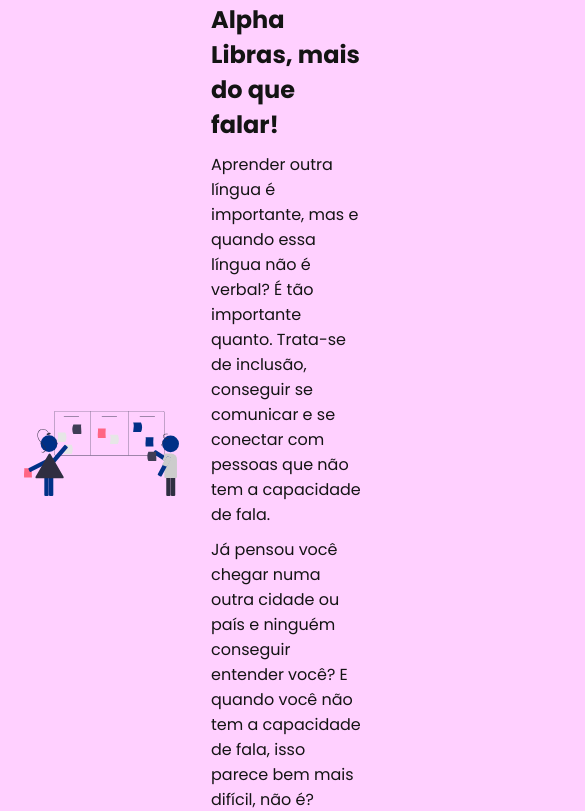
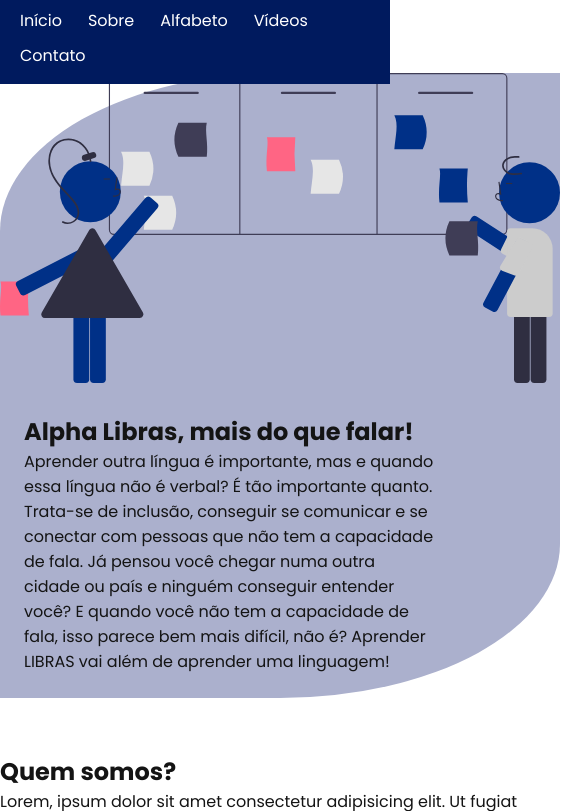
Before and after one commit to HipnosM/projeto-html-css-fsm3, a plain HTML site: page index.html in a window 390 px wide. Shown: the part 82-893 px from the top of the page, 585 px wide, since content can reach past the window. Drawn offline with Linux system fonts and the light colour scheme.

Commit message:
update: add alguns estilo na seção de inicio e feita a responsividade da nav e do inicio

```diff
--- a/assets/css/style.css
+++ b/assets/css/style.css
@@ -2,6 +2,8 @@
 
 html {
     scroll-behavior: smooth;
+    display: grid;
+    place-items: center;
 }
 
 * {
@@ -12,20 +14,19 @@ html {
     color: #141414;
 }
 
-body {
-    background-color: rgb(255, 208, 255);
-}
-
 header {
-    position: sticky;
+    width: 100%;
+    position: fixed;
     top: 0;
 }
 
 header nav {
-    background-color: #141414;
+    background-color: #001a5e;
     display: flex;
     align-items: center;
     justify-content: space-between;
+    width: 100%;
+    max-width: 1400px;
     height: 3.75rem;
     padding: 0.37rem 0.75rem;
 
@@ -46,6 +47,13 @@ header nav {
 
         & button {
             cursor: pointer;
+
+            &:hover {
+                background-color: rgb(0, 48, 135);
+                color: #fff;
+                border: none;
+                transition: all .3s ease;
+            }
         }
 
     }
@@ -64,25 +72,29 @@ header nav {
             &:hover {
                 background-color: rgb(0, 48, 135);
                 box-shadow: 2px 2px 4px #000;
-                transition: all .3s ease-in-out;
+                transition: all .3s ease;
             }
         }
     }
 }
 
-#inicio,
-#about {
+main {
+    width: 100%;
+    max-width: 1400px;
+}
+
+#inicio {
+    margin-top: 60px;
     display: grid;
-    place-items: center;
-    grid-template-columns: repeat(2, 1fr);
-    grid-template-areas:
-        "left right";
-    gap: 2rem;
+    grid-template-columns: 1fr 1fr;
+    width: 100%;
+    margin-bottom: 2rem;
     padding: 1.5rem;
-    margin-bottom: 2rem;
 
     & .__aside {
-        grid-area: left;
+        width: 100%;
+        background-color: #abb0cd;
+        border-radius: 0 0 0 50%;
 
         & img {
             max-width: 100%;
@@ -90,14 +102,42 @@ header nav {
     }
 
     & .__content {
-        grid-area: right;
         display: flex;
         flex-direction: column;
-        gap: .62rem;
-        height: 100%;
+        justify-content: space-around;
+        background-color: #abb0cd;
+        border-radius: 0 0% 50% 0;
+        padding: 1rem;
 
-        & span {
-            font-size: 12px;
+        & p {
+            width: 80%;
         }
     }
 }
+
+@media screen and (max-width: 720px) {
+    header nav {
+        flex-direction: column;
+        height: min-content;
+
+        & #navigation {
+            flex-flow: row wrap;
+            padding: 10px 0;
+        }
+    }
+
+    #inicio {
+        margin-top: 131.31px;
+        display: flex;
+        flex-direction: column;
+        padding: 1.5rem 0;
+
+        & .__aside {
+            border-radius: 50% 0 0 0;
+        }
+
+        & .__content {
+            padding: 1.5rem;
+        }
+    }
+}
--- a/index.html
+++ b/index.html
@@ -57,18 +57,16 @@
                 <h1>Alpha Libras, mais do que falar!</h1>
                 <p>Aprender outra língua é importante, mas e quando essa língua não é verbal? É tão importante quanto.
                     Trata-se de inclusão, conseguir se comunicar e se conectar com pessoas que não tem a capacidade de
-                    fala.
+                    fala. Já pensou você chegar numa outra cidade ou país e ninguém conseguir entender você? E quando
+                    você não
+                    tem a capacidade de fala, isso parece bem mais difícil, não é? Aprender LIBRAS vai além de aprender
+                    uma linguagem!
                 </p>
-                <p>Já pensou você chegar numa outra cidade ou país e ninguém conseguir entender você? E quando você não
-                    tem
-                    a capacidade de fala, isso parece bem mais difícil, não é? Aprender LIBRAS vai além de
-                        aprender
-                        uma linguagem!</p>
             </div>
         </section>
 
         <section id="about">
-            <div class="__content">
+            <div>
                 <h2>Quem somos?</h2>
                 <p>Lorem, ipsum dolor sit amet consectetur adipisicing elit. Ut fugiat maiores praesentium provident!
                     Voluptatem nemo ducimus dolores repudiandae debitis, nesciunt temporibus sint, iste enim incidunt
@@ -88,8 +86,8 @@
                     <span>Vídeo mostrando como surgiu a Língua Brasileira de Sinais e a sua necessiade.</span>
                 </article>
             </div>
-            <aside class="__aside">
-                <img src="/assets/hero_about.svg" alt="hero about">
+            <aside>
+                <!-- <img src="/assets/hero_about.svg" alt="hero about"> -->
             </aside>
         </section>
 
```
